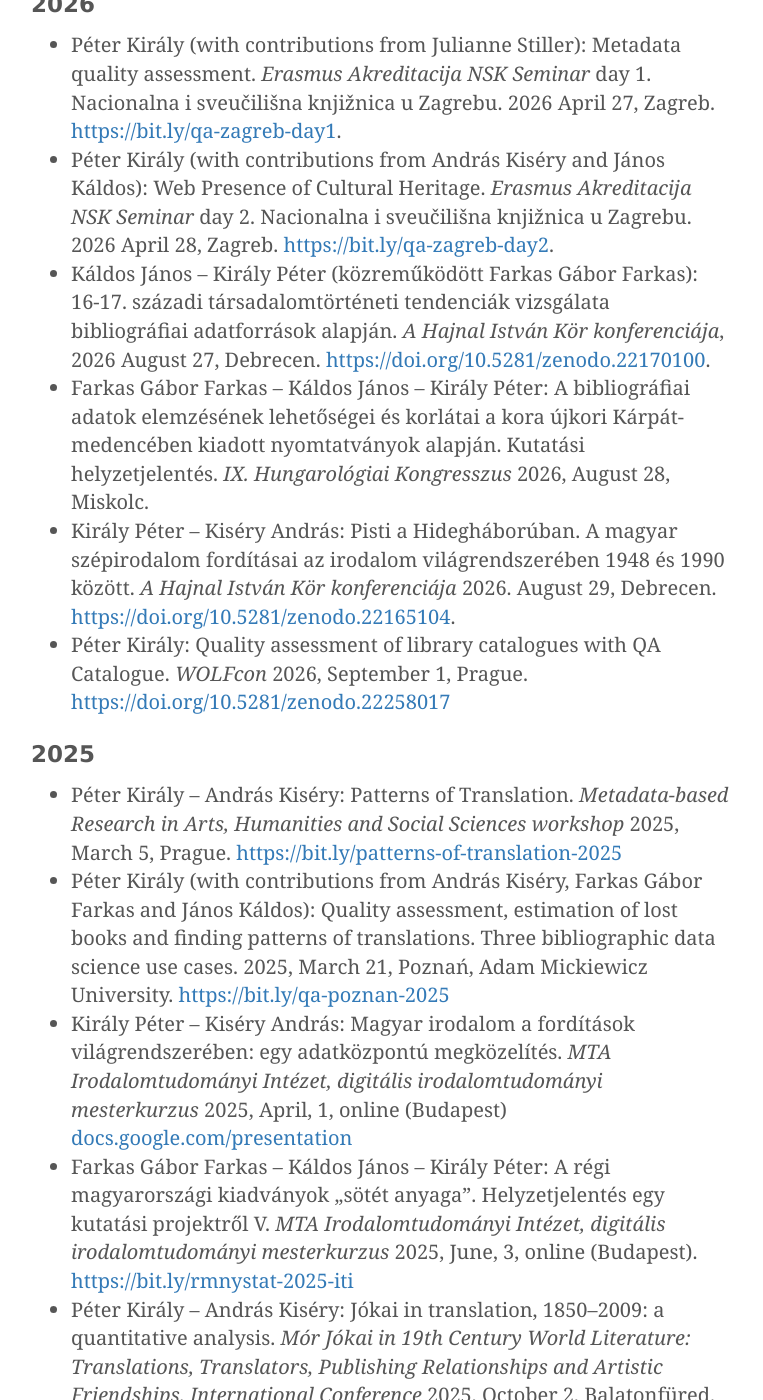
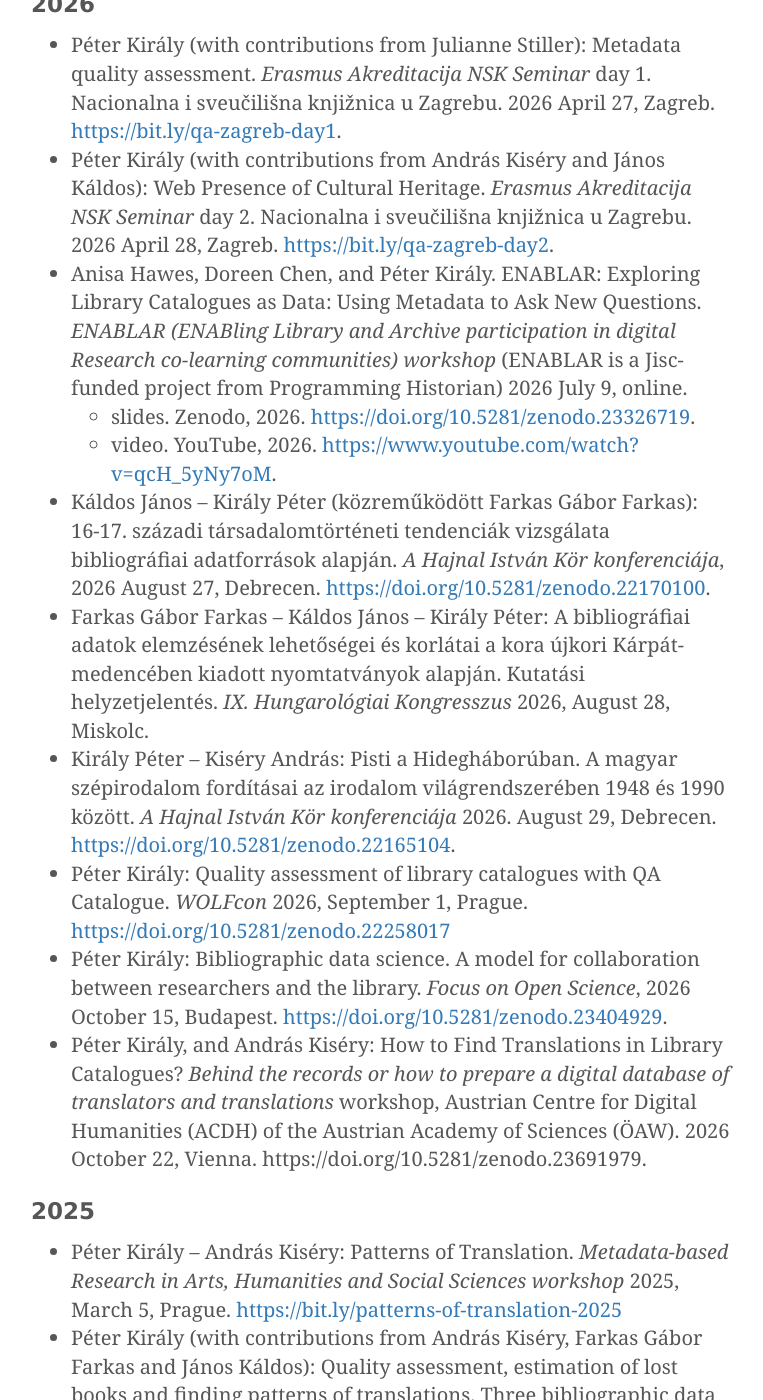
Before and after one commit to pkiraly/pkiraly.github.io, a Jekyll site: the page built from presentations.md, in a window 1280 px wide and 1400 px high, scrolled down 472 px. Shown: the whole window, without its empty margins (259-1022 px from the left). Built offline with Jekyll 4.4.1, drawn with Linux system fonts in a browser that asks for light colours; nearby versions of some CDN libraries; some web fonts are replaced; comment, search, counter and statistics services are not loaded.

Commit message:
Add ENABLAR, Open Science and Behind the records presentations

```diff
--- a/presentations.md
+++ b/presentations.md
@@ -21,11 +21,16 @@ p {
 
 * Péter Király (with contributions from Julianne Stiller): Metadata quality assessment. _Erasmus Akreditacija NSK Seminar_ day 1. Nacionalna i sveučilišna knjižnica u Zagrebu. 2026 April 27, Zagreb. [https://bit.ly/qa-zagreb-day1](https://bit.ly/qa-zagreb-day1).
 * Péter Király (with contributions from András Kiséry and János Káldos): Web Presence of Cultural Heritage. _Erasmus Akreditacija NSK Seminar_ day 2. Nacionalna i sveučilišna knjižnica u Zagrebu. 2026 April 28, Zagreb. [https://bit.ly/qa-zagreb-day2](https://bit.ly/qa-zagreb-day2).
+* Anisa Hawes, Doreen Chen, and Péter Király. ENABLAR: Exploring Library Catalogues as Data: Using Metadata to Ask New Questions. _ENABLAR (ENABling Library and Archive participation in digital Research co-learning communities) workshop_ (ENABLAR is a Jisc-funded project from Programming Historian) 2026 July 9, online.
+  * slides. Zenodo, 2026. [https://doi.org/10.5281/zenodo.23326719](https://doi.org/10.5281/zenodo.23326719).
+  * video. YouTube, 2026. [https://www.youtube.com/watch?v=qcH_5yNy7oM](https://www.youtube.com/watch?v=qcH_5yNy7oM).
 * Káldos János – Király Péter (közreműködött Farkas Gábor Farkas): 16-17. századi társadalomtörténeti tendenciák vizsgálata bibliográfiai adatforrások alapján. _A Hajnal István Kör konferenciája_, 2026 August 27, Debrecen. [https://doi.org/10.5281/zenodo.22170100](https://doi.org/10.5281/zenodo.22170100).
 * Farkas Gábor Farkas – Káldos János – Király Péter: A bibliográfiai adatok elemzésének lehetőségei
 és korlátai a kora újkori Kárpát-medencében kiadott nyomtatványok alapján. Kutatási helyzetjelentés. _IX. Hungarológiai Kongresszus_ 2026, August 28, Miskolc.
 * Király Péter – Kiséry András: Pisti a Hidegháborúban. A magyar szépirodalom fordításai az irodalom világrendszerében 1948 és 1990 között. _A Hajnal István Kör konferenciája_ 2026. August 29, Debrecen. [https://doi.org/10.5281/zenodo.22165104](https://doi.org/10.5281/zenodo.22165104).
 * Péter Király: Quality assessment of library catalogues with QA Catalogue. _WOLFcon_ 2026, September 1, Prague. [https://doi.org/10.5281/zenodo.22258017](https://doi.org/10.5281/zenodo.22258017)
+* Péter Király: Bibliographic data science. A model for collaboration between researchers and the library. _Focus on Open Science_, 2026 October 15, Budapest. [https://doi.org/10.5281/zenodo.23404929](https://doi.org/10.5281/zenodo.23404929).
+* Péter Király, and András Kiséry: How to Find Translations in Library Catalogues? _Behind the records or how to prepare a digital database of translators and translations_ workshop, Austrian Centre for Digital Humanities (ACDH) of the Austrian Academy of Sciences (ÖAW). 2026 October 22, Vienna. https://doi.org/10.5281/zenodo.23691979.
 
 
 ## 2025
```
